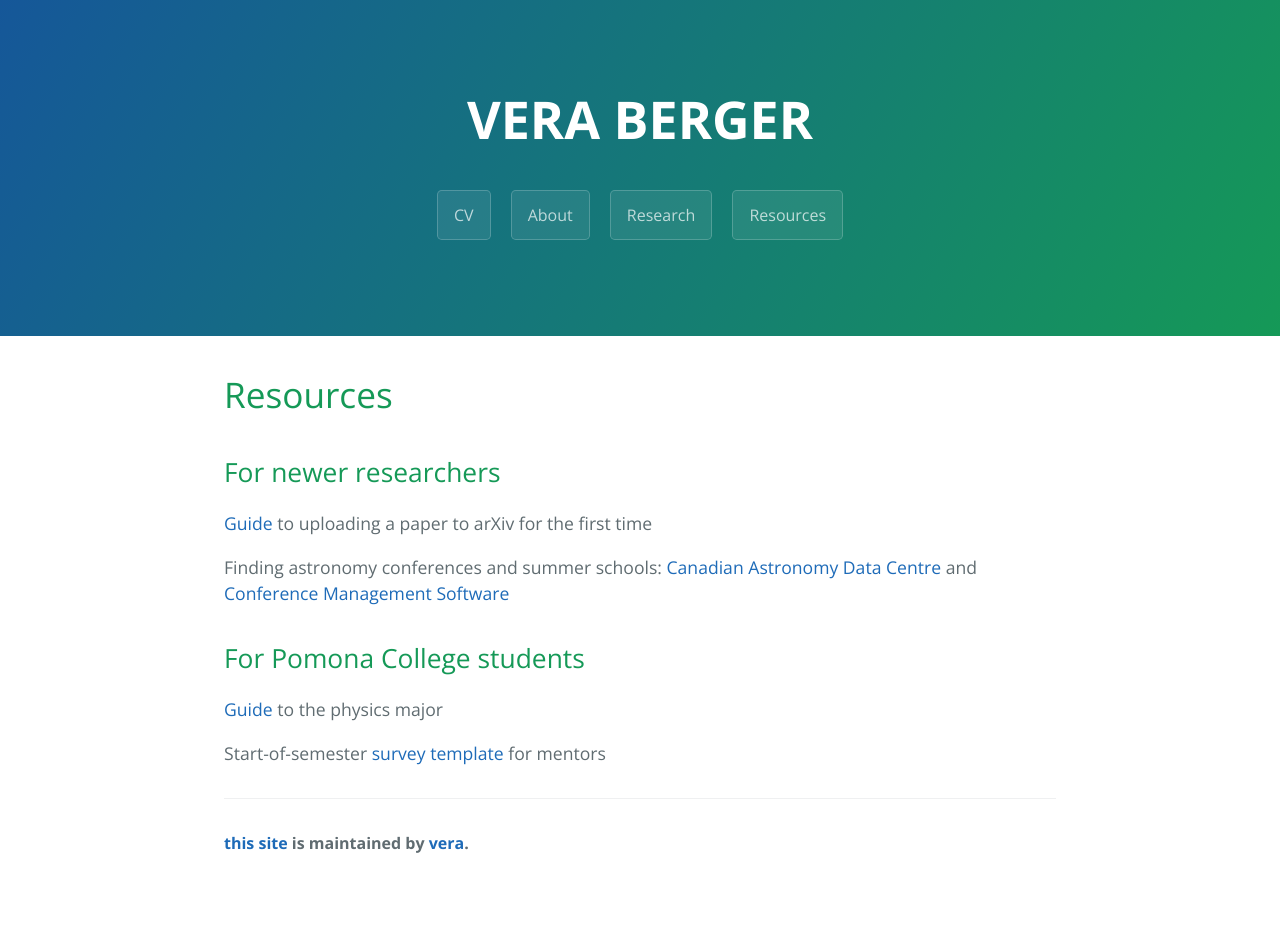
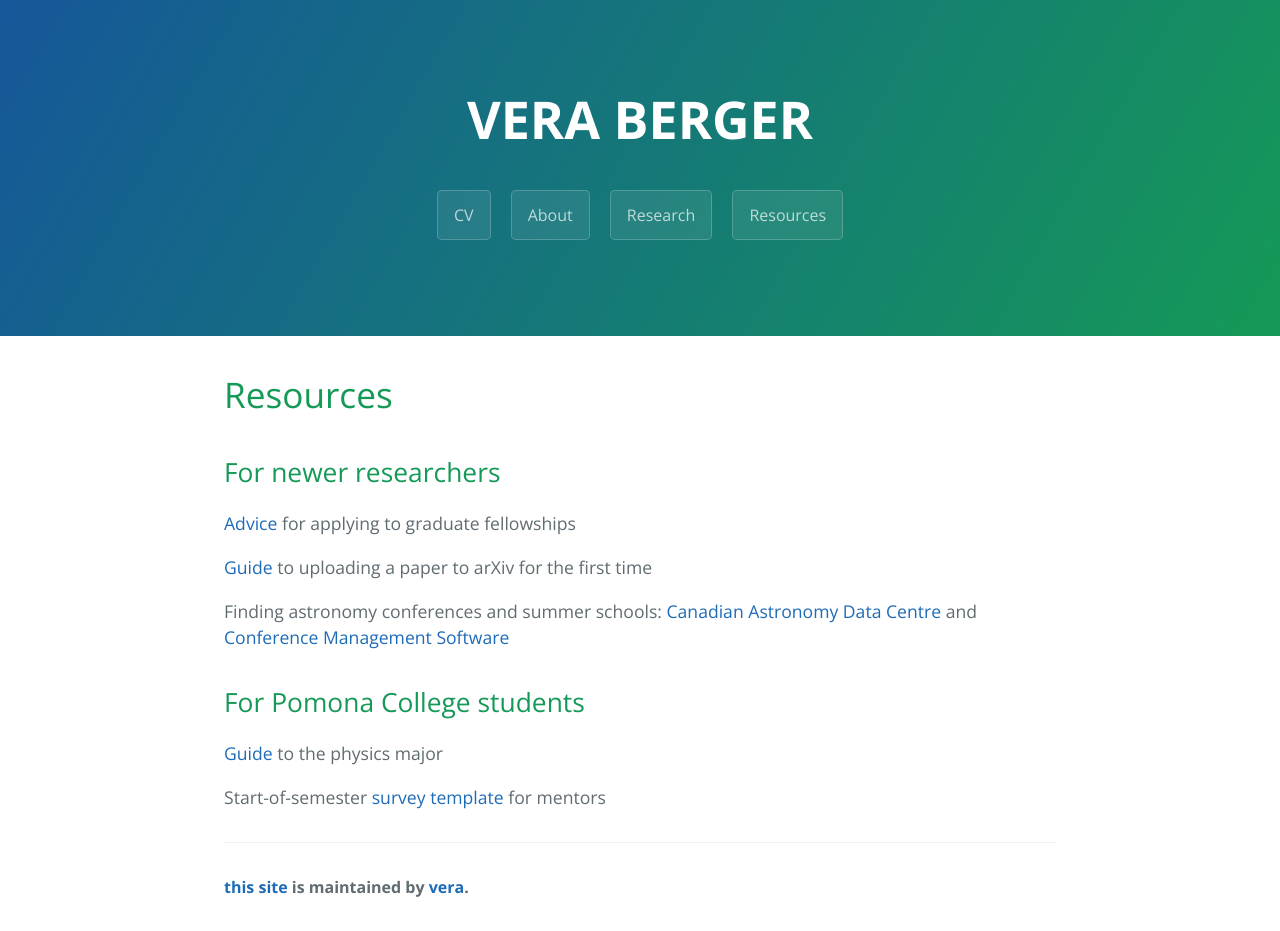
Before and after one commit to veraberger/veraberger.github.io, a Jekyll site: the page built from resources.md, in a window 1280 px wide. Built offline with Jekyll 4.4.1, drawn with Linux system fonts in a browser that asks for light colours; before the commit the page ends 900 px from its top, so only the background shows below that.

Commit message:
add grad fellowships advice link

```diff
--- a/resources.md
+++ b/resources.md
@@ -7,6 +7,8 @@ filename: resources
 # Resources
 
 ## For newer researchers
+[Advice](https://docs.google.com/document/d/1MJt40ohrfqzPla74eRr5QEvPqRaHs1git81ul_Qc3dk/edit?usp=sharing) for applying to graduate fellowships
+
 [Guide](https://docs.google.com/document/d/1dh7u1JdD8JzbkM0YIVQ0yufbrBcue_fwa0k-xOwCStw/edit?usp=sharing) to uploading a paper to arXiv for the first time
 
 Finding astronomy conferences and summer schools: [Canadian Astronomy Data Centre](https://www.cadc-ccda.hia-iha.nrc-cnrc.gc.ca/en/meetings/this-year/) and [Conference Management Software](https://conference-service.com/conferences/gravitation-and-cosmology.html)
```
